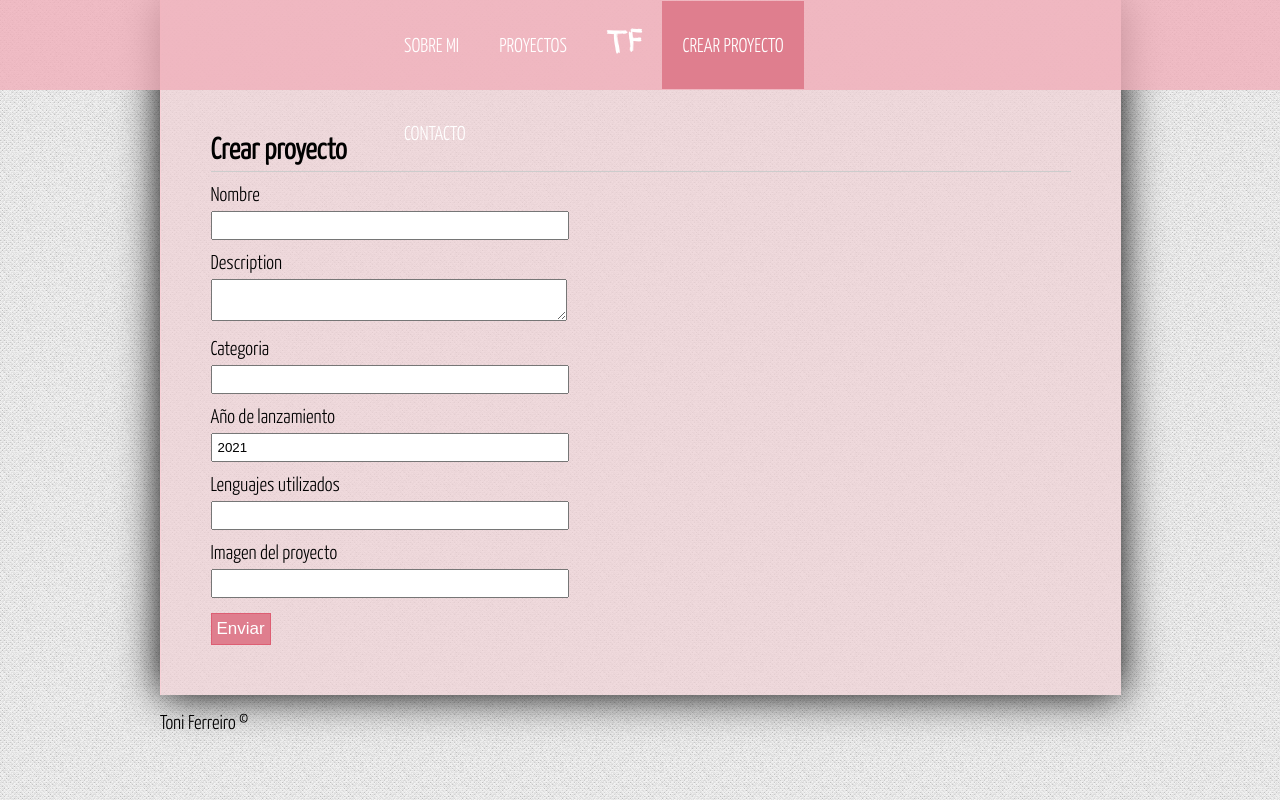
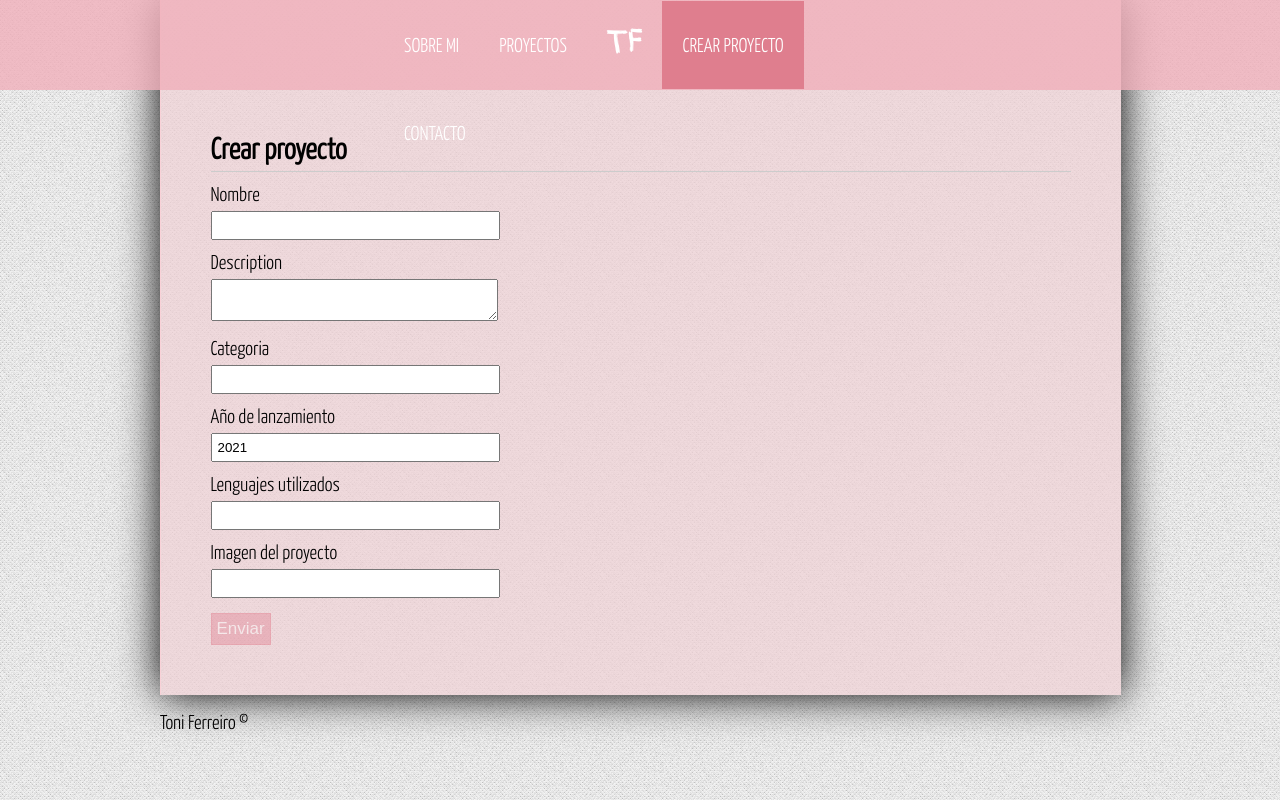
Before and after one commit to toniferr/portfolio-angular, an Angular app: page /crear-proyectos in a window 1280 px wide. Built offline with nearby package versions, Linux system fonts and the light colour scheme.

Commit message:
estilo campos errones

```diff
--- a/src/app/components/create/create.component.html
+++ b/src/app/components/create/create.component.html
@@ -4,15 +4,18 @@
     <form #projectForm="ngForm" (ngSubmit)="onSubmit(projectForm)">
         <p>
             <label for="name">Nombre</label>
-            <input type="text" name="name" #name="ngModel" [(ngModel)]="project.name"/>
+            <input type="text" name="name" #name="ngModel" [(ngModel)]="project.name" required/>
+            <span class = "form_error" *ngIf="name.touched && !name.valid">El nombre es obligatorio</span>
         </p>
         <p>
             <label for="description">Description</label>
-            <textarea name="description" #description="ngModel" [(ngModel)]="project.description"></textarea>
+            <textarea name="description" #description="ngModel" [(ngModel)]="project.description" required></textarea>
+            <span class = "form_error" *ngIf="description.touched && !description.valid">La descripcion es obligatorio</span>
         </p>
         <p>
             <label for="category">Categoria</label>
-            <input type="text" name="category" #category="ngModel" [(ngModel)]="project.category"/>
+            <input type="text" name="category" #category="ngModel" [(ngModel)]="project.category" required/>
+            <span class = "form_error" *ngIf="category.touched && !category.valid">La categoría es obligatorio</span>
         </p>
         <p>
             <label for="year">Año de lanzamiento</label>
@@ -20,13 +23,14 @@
         </p>
         <p>
             <label for="langs">Lenguajes utilizados</label>
-            <input type="text" name="langs" #langs="ngModel" [(ngModel)]="project.langs"/>
+            <input type="text" name="langs" #langs="ngModel" [(ngModel)]="project.langs" required/>
+            <span class = "form_error" *ngIf="langs.touched && !langs.valid">Los Lenguajes son obligatorios</span>
         </p>
         <p>
             <label for="image">Imagen del proyecto</label>
             <input type="text" name="image" #image="ngModel" [(ngModel)]="project.image"/>
         </p>
 
-        <input type="submit" value="Enviar"/>
+        <input type="submit" value="Enviar" [disabled]="!projectForm.form.valid"/>
     </form>
 </div>
--- a/src/assets/css/styles.css
+++ b/src/assets/css/styles.css
@@ -158,7 +158,7 @@
 }
 
 form{
-    width: 50%;
+    width: 80%;
 }
 
 form label{
@@ -172,7 +172,7 @@
 form input[type="number"],
 form input[type="email"],
 form textarea {
-    width: 80%;
+    width: 40%;
     padding: 5px;
 }
 
@@ -193,3 +193,16 @@
     background: rgb(221, 94, 115);
     border: 1px solid rgb(228, 56, 85);
 }
+
+form input[disabled]{
+    opacity: 0.4;
+    cursor: not-allowed;
+}
+
+.form_error {
+    font-size: 13px;
+    padding: 5px;
+    background: red;
+    color: white;
+    margin-left: 5px;
+}
```
